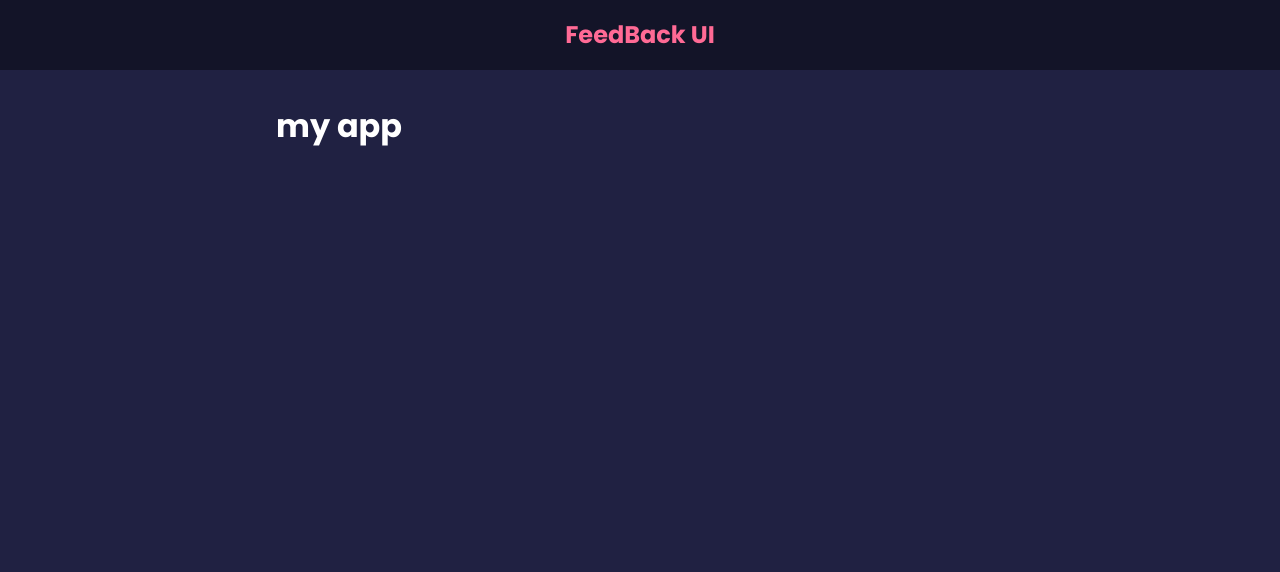
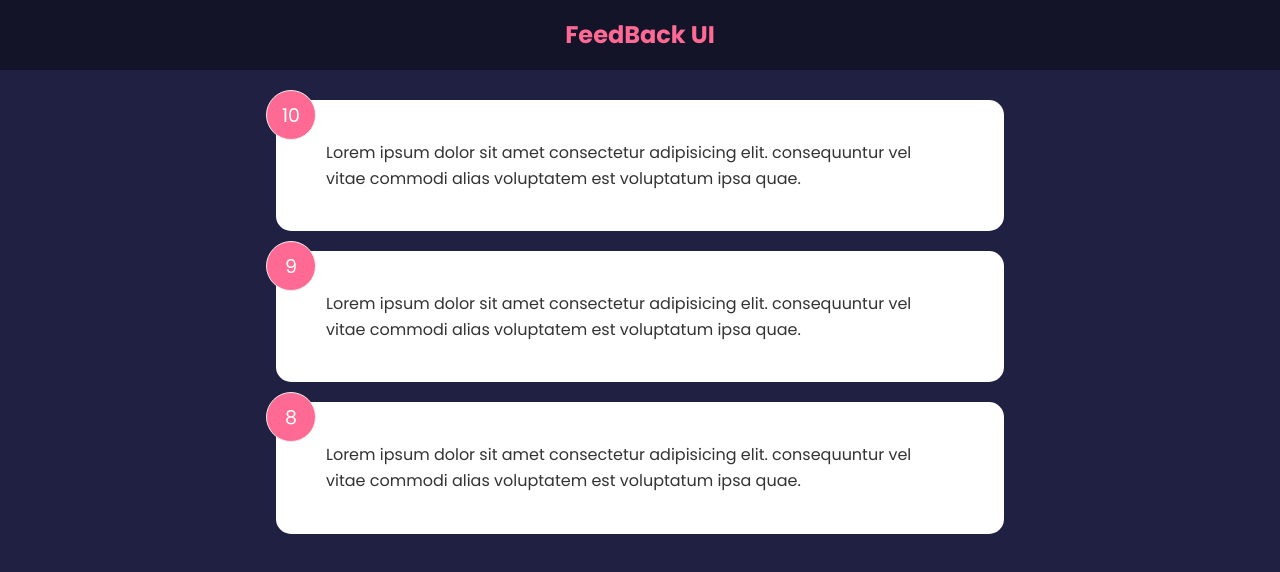
Before and after one commit to SoufianeRep/feedback-app, a React (Create React App) app: page / in a window 1280 px wide. Shown: the top 572 px of the page. Built offline with nearby package versions, Linux system fonts and the light colour scheme.

Commit message:
added data file with some feedback seeds and created the relavant componenets

```diff
--- a/src/App.js
+++ b/src/App.js
@@ -1,11 +1,16 @@
+import { useState } from "react";
+import FeedbackData from './data/FeedbackData';
 import Header from './components/Header';
+import FeedbackList from './components/FeedbackList';
 
 export default function App() {
+  const [feedback, setFeedback] = useState(FeedbackData);
+
   return (
     <>
       <Header text={'FeedBack UI'} />
       <div className='container'>
-        <h1>my app</h1>
+        <FeedbackList feedback={feedback} />
       </div>
     </>
   );
--- /dev/null
+++ b/src/components/FeedbackItem.jsx
@@ -0,0 +1,10 @@
+export default function FeedbackItem({ item }) {
+  return (
+    <div className='card'>
+      <div className='num-display'>{item.rating}</div>
+      <div className='text-display'>
+        {item.text}
+      </div>
+    </div>
+  );
+}
--- /dev/null
+++ b/src/components/FeedbackList.jsx
@@ -0,0 +1,15 @@
+import FeedbackItem from "./FeedbackItem";
+
+export default function FeedbackList({ feedback }) {
+  if (!feedback || feedback.length === 0) {
+    return (<p>No Feedbacks Yet!</p>);
+  }
+
+  return (
+    <div className='feedback-list'>
+      {feedback.map((item) => (
+        <FeedbackItem key={item.id} item={item} />
+      ))}
+    </div>
+  );
+}
--- /dev/null
+++ b/src/data/FeedbackData.js
@@ -0,0 +1,19 @@
+const FeedbackData = [
+  {
+    id: 1,
+    rating: 10,
+    text: 'Lorem ipsum dolor sit amet consectetur adipisicing elit. consequuntur vel vitae commodi alias voluptatem est voluptatum ipsa quae.',
+  },
+  {
+    id: 2,
+    rating: 9,
+    text: 'Lorem ipsum dolor sit amet consectetur adipisicing elit. consequuntur vel vitae commodi alias voluptatem est voluptatum ipsa quae.',
+  },
+  {
+    id: 3,
+    rating: 8,
+    text: 'Lorem ipsum dolor sit amet consectetur adipisicing elit. consequuntur vel vitae commodi alias voluptatem est voluptatum ipsa quae.',
+  },
+];
+
+export default FeedbackData;
--- a/src/index.js
+++ b/src/index.js
@@ -1,11 +1,11 @@
 import React from "react";
-import ReactDOM from "react-dom";
+import ReactDOM from "react-dom/client";
 import './index.css';
 import App from "./App.js";
 
-ReactDOM.render(
+const root = ReactDOM.createRoot(document.getElementById('root'));
+root.render(
   <React.StrictMode>
-    <App/>
-  </React.StrictMode>,
-  document.getElementById('root')
+    <App />
+  </React.StrictMode>
 );
```
